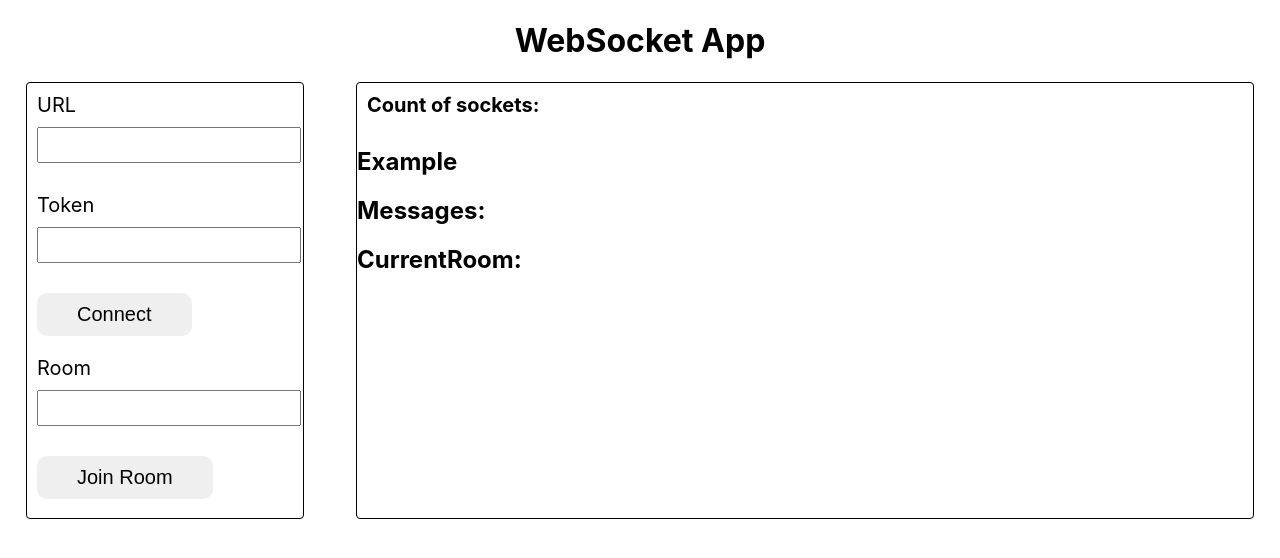
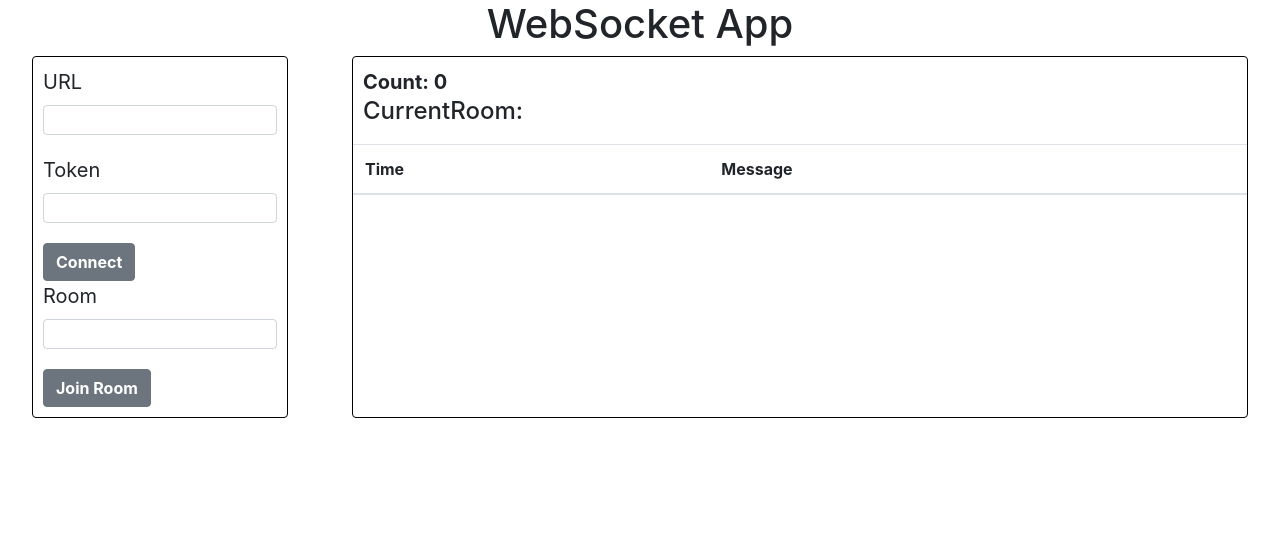
Before and after one commit to AleksandrSerov/WebSocketTest, a React (Create React App) app: page / in a window 1280 px wide. Shown: the top 558 px of the page. Built offline with nearby package versions, Linux system fonts and the light colour scheme.

Commit message:
Redux WebSocket App v 1.0

```diff
--- a/package.json
+++ b/package.json
@@ -3,9 +3,11 @@
   "version": "0.1.0",
   "private": true,
   "dependencies": {
+    "bootstrap": "^4.3.1",
     "react": "^16.8.3",
     "react-dom": "^16.8.3",
-    "react-scripts": "2.1.5"
+    "react-scripts": "2.1.5",
+    "reactstrap": "^7.1.0"
   },
   "scripts": {
     "start": "react-scripts start",
@@ -24,6 +26,7 @@
   ],
   "devDependencies": {
     "install": "^0.12.2",
+    "moment": "^2.24.0",
     "qs": "^6.6.0",
     "react-redux": "^6.0.1",
     "redux": "^4.0.1",
--- a/src/App.css
+++ b/src/App.css
@@ -16,17 +16,13 @@ h1 {
 .socketList {
   border: 1px solid black;
   border-radius: 4px;
-
   width: 70%;
   overflow: hidden;
 }
-.socketList span {
-  display: block;
-}
+
 .content-form form input {
   display: block;
-  margin-bottom: 30px;
-  margin-top: 10px;
+  margin-bottom: 20px;
   height: 30px;
   font-size: 20px;
   width: 100%;
@@ -36,15 +32,9 @@ h1 {
   font-size: 20px;
 }
 
-button {
-  display: block;
-  cursor: pointer;
-  font-size: 20px;
-  padding: 10px 40px;
-  margin-bottom: 20px;
-  border-radius: 10px;
-  border: none;
-  outline: none;
+.content-form form button {
+  font-size: 16px;
+  font-weight: bold;
 }
 
 ul li {
--- a/src/components/Form/Form.js
+++ b/src/components/Form/Form.js
@@ -2,7 +2,8 @@ import React, { Component } from "react";
 import SocketClient from "../../services/socketClient/SocketClient";
 import "./form.css";
 import actions from "../../store/actions";
-
+import { connect } from "react-redux";
+import { Button, Input } from "reactstrap";
 class Form extends Component {
   state = {
     url: "",
@@ -30,13 +31,44 @@ class Form extends Component {
   };
 
   handleJoinRoom = () => {
+    const { dispatch, rooms } = this.props;
     const { room } = this.state;
+    dispatch(actions.setCurrentRoom(room));
+    if (!rooms.includes(room)) {
+      dispatch(actions.updateRooms(room));
+    }
+    const districtNum = /order.district_/.test(room)
+      ? room.replace(/\D/gi, "")
+      : null;
+    switch (room) {
+      case "settings":
         this.socket.join("settings").on({
           room: "settings",
           cb: msg => {
-        actions.handleSettingsRoomsMessage(msg);
+            dispatch(actions.handleSettingsRoomsMessage(msg));
           }
         });
+        break;
+      case "order":
+        this.socket.join("order").on({
+          room: "order",
+          cb: msg => {
+            dispatch(actions.handleOrderRoomMessage(msg));
+          }
+        });
+        break;
+      case `order.district_${districtNum}`:
+        this.socket.join(`order.district_${districtNum}`).on({
+          room: `order.district_${districtNum}`,
+          cb: msg => {
+            dispatch(actions.handleOrdersMessage(msg));
+          }
+        });
+        break;
+
+      default:
+        break;
+    }
   };
 
   render() {
@@ -44,19 +76,29 @@ class Form extends Component {
       <div className="content-form">
         <form action="#">
           <label htmlFor="url">URL</label>
-          <input id="url" name="url" onChange={this.handleInput} />
+          <Input id="url" name="url" onChange={this.handleInput} />
           <label htmlFor="token">Token</label>
-          <input id="token" name="token" onChange={this.handleInput} />
-          <button type="submit" onClick={this.handleConnect}>
-            Connect
-          </button>
+          <Input id="token" name="token" onChange={this.handleInput} />
+          <Button onClick={this.handleConnect}>Connect</Button>
+          <div>
             <label htmlFor="room">Room</label>
-          <input id="room" name="room" onChange={this.handleInput} />
+            <Input id="room" name="room" onChange={this.handleInput} />
+            <Button onClick={this.handleJoinRoom}>Join Room</Button>
+          </div>
         </form>
-        <button onClick={this.handleJoinRoom}>Join Room</button>
       </div>
     );
   }
 }
 
-export default Form;
+const mapStateToProps = state => {
+  return {
+    rooms: state.rooms
+  };
+};
+
+const mapDispatchtoProps = dispatch => ({ dispatch });
+export default connect(
+  mapStateToProps,
+  mapDispatchtoProps
+)(Form);
--- /dev/null
+++ b/src/containers/List/List.css
@@ -0,0 +1,7 @@
+.append {
+  height: 20px;
+  overflow: hidden;
+}
+th {
+  cursor: pointer;
+}
--- a/src/containers/List/index.js
+++ b/src/containers/List/index.js
@@ -1,14 +1,46 @@
 import React, { Component } from "react";
 import { connect } from "react-redux";
-
+import { Table } from "reactstrap";
+import * as moment from "moment";
+import "./List.css";
 class List extends Component {
+  toggleShowItem = event => {
+    event.target.classList.toggle("append");
+  };
+  renderItems = arr => {
+    return arr.map((item, i) => {
+      const time = moment(item.timestamp * 1000).format("HH:mm:ss");
+      console.log(time);
+      return (
+        <tr key={i}>
+          <th>{time}</th>
+          <th>
+            <div onClick={this.toggleShowItem} className="show">
+              {JSON.stringify(item.data)}
+            </div>
+          </th>
+        </tr>
+      );
+    });
+  };
   render() {
+    const messages = this.renderItems(this.props.messages);
     return (
       <div className="socketList">
-        <div className="socketList-counter">Count of sockets:</div>
-        <h2>Example</h2>
-        <h2>Messages: {this.props.messages}</h2>
-        <h2>CurrentRoom: {this.props.currentRoom}</h2>
+        <div className="socketList-counter">
+          Count: {this.props.messages.length}
+          <h4>CurrentRoom: </h4>
+          <span>{this.props.currentRoom}</span>
+        </div>
+        <Table>
+          <thead>
+            <tr>
+              <th>Time</th>
+              <th>Message</th>
+            </tr>
+          </thead>
+          <tbody>{messages}</tbody>
+        </Table>
       </div>
     );
   }
--- a/src/index.js
+++ b/src/index.js
@@ -4,7 +4,7 @@ import { Provider } from "react-redux";
 import App from "./App";
 import store from "./store";
 import "./index.css";
-
+import "bootstrap/dist/css/bootstrap.min.css";
 ReactDOM.render(
   <Provider store={store}>
     <App />
--- a/src/services/socketClient/SocketClient.js
+++ b/src/services/socketClient/SocketClient.js
@@ -65,11 +65,6 @@ export default class SocketClient {
   };
 
   fireEvent = ({ room, event = "msg", data }) => {
-    console.log(`RoomFE ${room}`);
-    console.log(`EventFE ${event}`);
-    console.log(`DataFE `);
-    console.log(data);
-
     if (SocketClient.systemEvents.includes(event)) {
       // Если пришедшее событие есть в системных,
       // выполняет соответствующий обработчик для него
--- a/src/store/actions/sync.js
+++ b/src/store/actions/sync.js
@@ -5,3 +5,9 @@ export const setInitialState = createAction("INITIAL_STATE/SET");
 export const fetchRequest = createAction("FETCH/REQUEST");
 export const fetchSuccess = createAction("FETCH/SUCCESS");
 export const fetchFailure = createAction("FETCH/FAILURE");
+
+export const updateSettingsMessages = createAction("SETTINGS_MESSAGE/UPDATE");
+export const updateOrdersMessages = createAction("ORDERS_MESSAGE/UPDATE");
+export const updateRooms = createAction("ROOMS/UPDATE");
+export const setCurrentRoom = createAction("CURRENT_ROOM/SET");
+export const updateOrderRoomMessage = createAction("ORDER_ROOM_MESSAGE/UPDATE");
--- a/src/store/actions/thunks/socketThunks.js
+++ b/src/store/actions/thunks/socketThunks.js
@@ -9,8 +9,14 @@ export const handleSocketOpen = data => (dispatch, getState) => {
   }
 };
 
-export const handleSettingsRoomsMessage = data => {
-  console.log({...data});
-  // const { messages, rooms, ui } = getState();
-  // console.log({ messages, rooms, ui });
+export const handleSettingsRoomsMessage = data => async dispatch => {
+  dispatch(actions.updateSettingsMessages(data));
 };
+
+export const handleOrdersMessage = data => async dispatch => {
+  dispatch(actions.updateOrdersMessages(data));
+};
+
+export const handleOrderRoomMessage = data => async dispatch => {
+  dispatch(actions.updateOrderRoomMessage(data));
+};
--- a/src/store/reducers/index.js
+++ b/src/store/reducers/index.js
@@ -6,6 +6,30 @@ export const messages = handleActions(
   {
     [actions.setInitialState](state, { payload }) {
       return payload.messages;
+    },
+    [actions.updateSettingsMessages](state, { payload }) {
+      const message = {
+        room: "settings",
+        data: payload.settings,
+        timestamp: payload.timestamp
+      };
+      return [...state, message];
+    },
+    [actions.updateOrdersMessages](state, { payload }) {
+      const message = {
+        room: payload.room,
+        data: payload.orders,
+        timestamp: payload.timestamp
+      };
+      return [...state, message];
+    },
+    [actions.updateOrderRoomMessage](state, { payload }) {
+      const message = {
+        room: "order",
+        data: payload.order,
+        timestamp: payload.timestamp
+      };
+      return [...state, message];
     }
   },
   []
@@ -15,6 +39,9 @@ export const rooms = handleActions(
   {
     [actions.setInitialState](state, { payload }) {
       return payload.rooms;
+    },
+    [actions.updateRooms](state, { payload }) {
+      return [...state, payload];
     }
   },
   []
@@ -24,6 +51,9 @@ export const ui = handleActions(
   {
     [actions.setInitialState](state, { payload }) {
       return payload.ui;
+    },
+    [actions.setCurrentRoom](state, { payload }) {
+      return { ...state, currentRoom: payload };
     }
   },
   {}
```
Also changed, not shown: 1 other file (tests, documents, lock files or other folders). Lines whose indentation alone changed are shown as unchanged.
